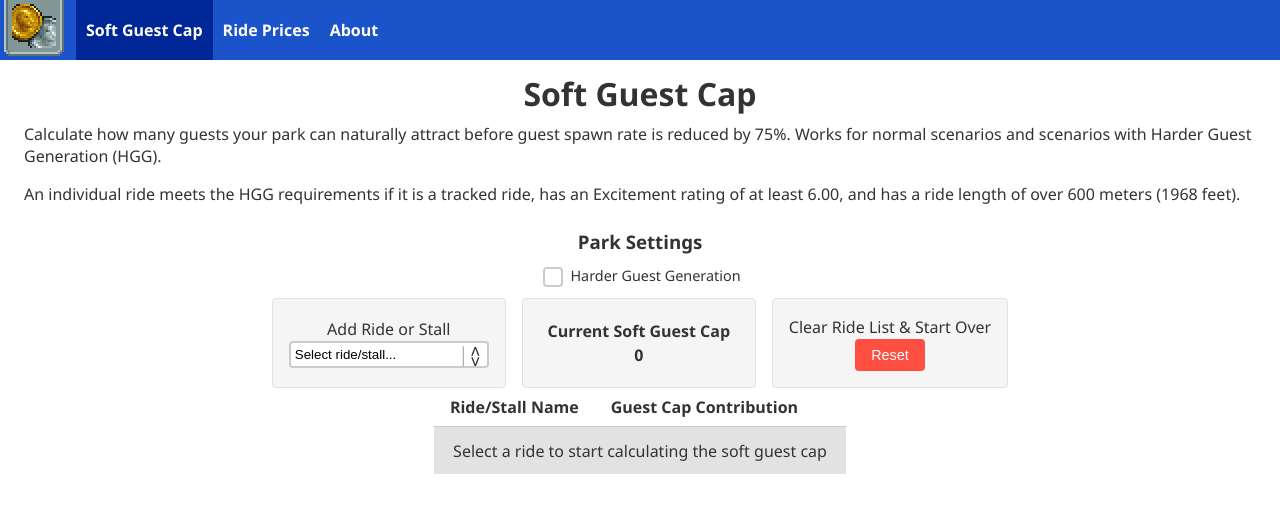
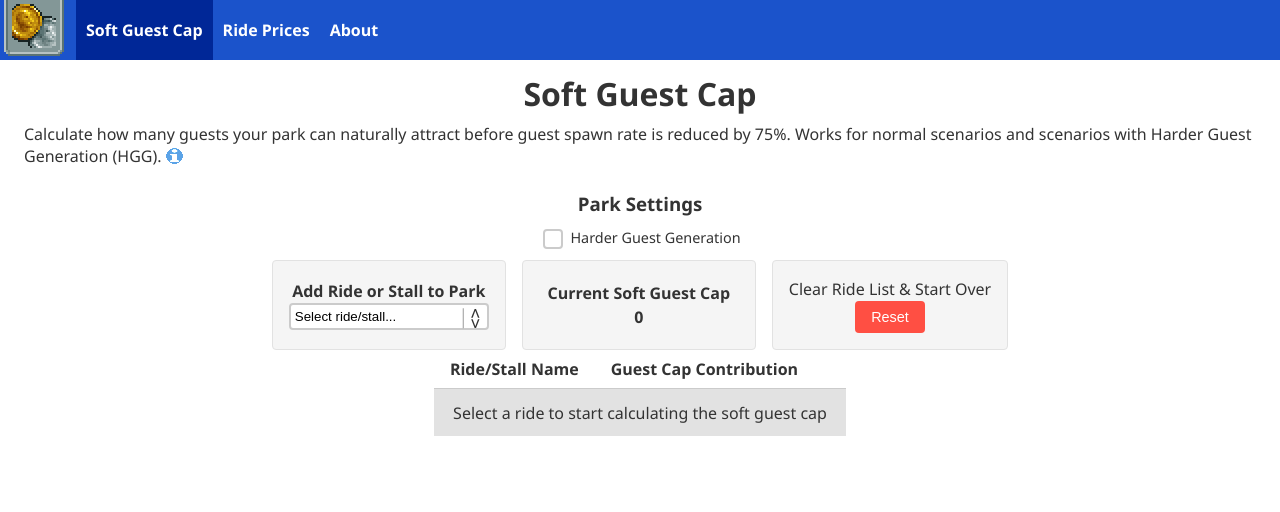
Before and after one commit to KaydeArcane/rct-calculators, an Angular app: page /guest-cap in a window 1280 px wide. Shown: the top 512 px of the page. Built offline with nearby package versions, Linux system fonts and the light colour scheme.

Commit message:
accessibility fixes

```diff
--- a/src/app/common/common.utils.ts
+++ b/src/app/common/common.utils.ts
@@ -25,4 +25,8 @@ export class CommonUtils {
       }
     })
   }
+
+  static capitalize = (str: String) => {
+    return str.substring(0,1).toUpperCase() + str.substring(1, str.length);
+  }
 }
--- a/src/app/common/ride-dropdown/ride-dropdown.component.html
+++ b/src/app/common/ride-dropdown/ride-dropdown.component.html
@@ -1,6 +1,6 @@
 <form [formGroup]="ridesDropdown">
   <span class="select">
-    <select id="select-ride-input" formControlName="ride">
+    <select id="select-ride-input" formControlName="ride" aria-label="Select Ride/Stall Input">
       <option value="" disabled>Select {{rideType ? rideType : 'ride/stall'}}...</option>
       <option *ngFor="let ride of rides" [ngValue]="ride">
         {{ride.getName()}}
--- a/src/app/tools/guest-cap/guest-cap.component.html
+++ b/src/app/tools/guest-cap/guest-cap.component.html
@@ -1,9 +1,11 @@
 <div class="display_flex-vertical align-items_center">
   <h1>Soft Guest Cap</h1>
-  <section id="sgc-text" class="collapsible">
-    <p>Calculate how many guests your park can naturally attract before guest spawn rate is reduced by 75%. Works for normal scenarios and scenarios with Harder Guest Generation (HGG).</p>
-    <p>An individual ride meets the HGG requirements if it is a tracked ride, has an Excitement rating of at least 6.00, and has a ride length of over 600 meters (1968 feet).</p>
-    <button id="sgc-text-toggle" (click)="toggleSection($event.target)" aria-pressed="false"></button>
+  <section id="sgc-text">
+    <p>
+      Calculate how many guests your park can naturally attract before guest spawn rate is reduced by 75%. Works for normal scenarios and scenarios with
+      Harder Guest Generation (HGG).
+      <img src="assets/info.png" class="tooltip" title="Harder Guest Generation is a scenario option that makes it harder to attract guests by putting a hard limit of 1000 guests on parks that don't have rides that meet the specified requirements. An individual ride meets the HGG requirements if it is a tracked ride, has an Excitement rating of at least 6.00, and has a ride length of over 600 meters (1968 feet)." />
+    </p>
   </section>
   <h3>Park Settings</h3>
   <div class="display_flex align-items_center">
@@ -12,7 +14,7 @@
   </div>
   <div class="display_flex flex-wrap justify-content_center">
     <div class="card display_flex-vertical">
-      Add Ride or Stall
+      <label for="select-ride-input">Add Ride or Stall to Park</label>
       <app-ride-dropdown [rideType]='null' (rideSelected)="addRide($event)"></app-ride-dropdown>
     </div>
     <div class="card display_flex-vertical">
@@ -33,7 +35,7 @@
         <th>Ride/Stall Name</th>
         <th>Guest Cap Contribution</th>
         <th *ngIf="harderGenForm.value">Meets HGG Requirements?</th>
-        <th></th>
+        <th aria-label="Delete Buttons Column"></th>
       </tr>
     </thead>
     <tbody>
--- a/src/app/tools/guest-cap/guest-cap.component.scss
+++ b/src/app/tools/guest-cap/guest-cap.component.scss
@@ -0,0 +1,4 @@
+.tooltip {
+  vertical-align: middle;
+  margin-top: -4px;
+}
--- a/src/app/tools/ride-prices/ride-prices.component.html
+++ b/src/app/tools/ride-prices/ride-prices.component.html
@@ -22,7 +22,7 @@
     </div>
   </div>
   <div class="card display_flex-vertical">
-    Add Ride to Park
+    <label for="select-ride-input">Add Ride to Park</label>
     <app-ride-dropdown [rideType]="'ride'" (rideSelected)="addRide($event)"></app-ride-dropdown>
   </div>
 </div>
```
Also changed, not shown: src/assets/info.png (added).
